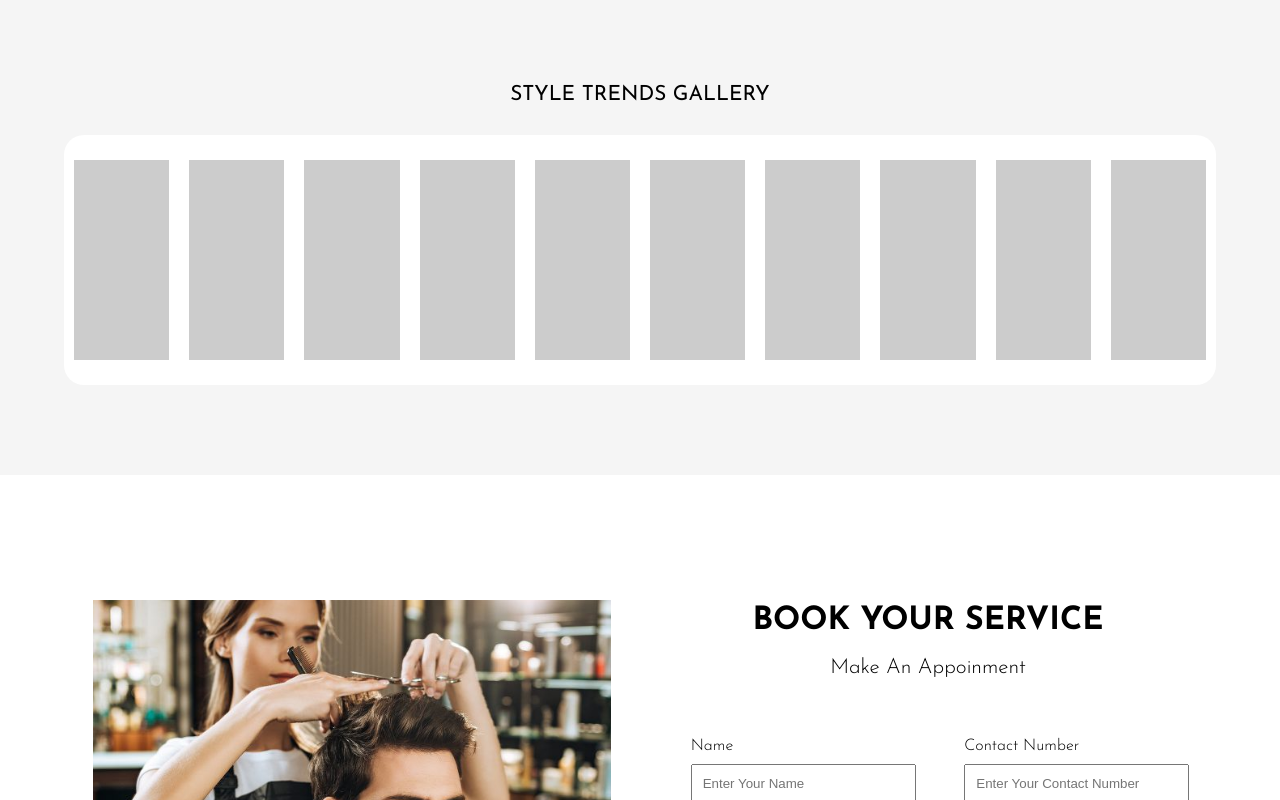
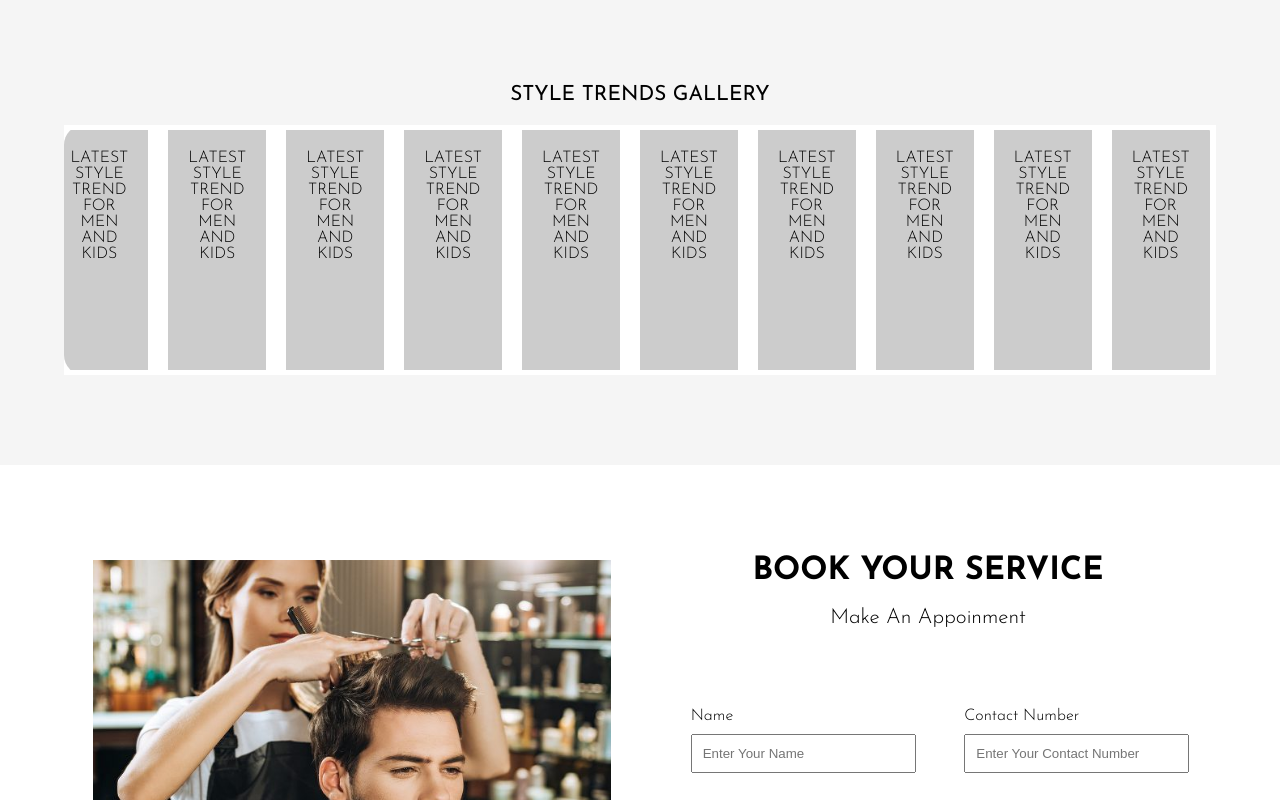
Before and after one commit to Kennyabby/salon-mngt, a React (Create React App) app: page / in a window 1280 px wide. Shown: the part 4020-4820 px from the top of the page. Built offline with nearby package versions, Linux system fonts and the light colour scheme.

Commit message:
working on appointment functionality

```diff
--- a/src/Components/LandingPage/LandingPage.css
+++ b/src/Components/LandingPage/LandingPage.css
@@ -1,3 +1,7 @@
+:root{
+    --close: block;
+}
+
 .headercover{
     padding-top: 30px;
     width: 100%;
@@ -321,22 +325,49 @@
     padding: 80px 0px;
     background: whitesmoke;
 }
-.gallerycover{
-    display: inline-flex;
-    width: 90%;
+.galleryfirstcover{
+    display: flex;
     background: white;
+    width: 90vw;
+    /* padding: 10px; */
     height: 250px;
     margin: 10px auto;
+    /* border-radius: 20px; */
+    overflow-x: auto;
+    /* white-space: wrap; */
+    /* flex-direction: row; */
+    &::-webkit-scrollbar {
+        display: none;
+      }
+}
+.gallerycover{
+    /* flex: 0 0 auto; */
+    display: flex;
+    background: white;
+    width: 10000px;
+    /* padding: 10px; */
+    height: 250px;
+    margin: auto;
     border-radius: 20px;
-    overflow-x:auto;
+    overflow-x: auto;
     white-space: nowrap;
+    /* flex-direction: row; */
+    &::-webkit-scrollbar {
+        display: none;
+      }
 }
+
 .galleryimage{
-    flex-wrap: wrap;
-    width: 200px;
+    flex: 0 0 auto 0;
+    width:200px;
+    padding: 20px;
+    /* min-width: 200px; */
+    white-space: normal;
     height: 200px;
     background-color: rgba(0,0,0,0.2);
-    margin: 10px;
+    margin-left:auto;
+    margin-right: 20px;
+    /* float: left; */
 }
 
 .appointmentcover{
@@ -344,18 +375,52 @@
     background: white;
     padding: 50px 0px;
 }
+
 .appointment{
     display: grid;
     grid-template-columns: repeat(auto-fit, minmax(350px, 1fr));
     width: 90%;
     margin: auto;
 }
+
 .appointmentcontent{
     justify-content: center;
     width: 95%;
-    margin: 50px auto;
+    margin: 10px auto;
     text-align: center;
     padding: 10px;
+}
+
+.appointmentservices{
+    /* justify-content: left; */
+    display: flex;
+    width: fit-content;
+    margin: auto;
+    flex-wrap: wrap;
+}
+
+.selectedservice{
+    position: relative;
+    margin: 7px 10px;
+    background: rgb(245, 222, 179);
+    padding: 10px;
+    font-weight: 350;
+}
+
+.cancelservice{
+    opacity: 0;
+    position: absolute;
+    top:-7px;
+    right: -7px;
+    color: wheat;
+    transition: opacity .5s ease-out;
+    transition-delay: .2s;
+    background: rgba(0,0,0,0.6);
+    cursor: pointer;
+}
+.selectedservice:hover .cancelservice{
+    opacity: 1;
+
 }
 .appointmentimgcover{
     width: 100%;
--- a/src/Components/LandingPage/LandingPage.js
+++ b/src/Components/LandingPage/LandingPage.js
@@ -1,7 +1,8 @@
 import './LandingPage.css'
 import hairstyle from '../../assets/headerpic.png'
 import aboutimg from '../../assets/aboutimg.jpg'
-import { FaLocationDot } from "react-icons/fa6";
+import { useState } from 'react';
+import { FaCross, FaLocationDot } from "react-icons/fa6";
 import { MdCall, MdEmail, MdSwitchAccessShortcut } from "react-icons/md";
 import { FaFacebookSquare, FaInstagram, FaYoutube } from "react-icons/fa";
 import { FaXTwitter } from "react-icons/fa6";
@@ -10,8 +11,17 @@ import staff1 from '../../assets/staff1.jpg'
 import staff2 from '../../assets/staff2.jpg'
 import staff3 from '../../assets/staff3.jpg'
 import appointement from '../../assets/appointementimg.jpg'
-import {motion, AnimatePresence} from 'framer-motion'
+import { motion } from 'framer-motion'
+import { RiCloseFill } from 'react-icons/ri';
+
 const LandingPage = ()=>{
+
+    const [selectedServices, setSelectedServices] = useState([])
+    const [services, setServices] = useState(["Classic Haircut", 'Beard Trim', 'Hair Color',
+    'Deluxe Hair Color', 'Hot Towel Shave', 'Face Facial', 'Buzz Haircut',
+    'Beard Trim Razor', 'Neck Trim', 'Kids Haircut', 'Mustache Trim',
+    'Hair Wash', 'Soon To Be Man', 'Body Massage', 'Brow Wax' ])
+
     const pricemenu = [
         {
             title: "Clasic Haircut",
@@ -89,6 +99,35 @@ const LandingPage = ()=>{
             remark: "Eyebrow wash, trim and tidy up"
         },
     ]
+
+    const addService = (e) => {
+        const selectedValue = e.target.value
+        if (selectedValue){
+            setSelectedServices((selectedServices)=>{
+                return [...selectedServices, selectedValue]
+            })
+
+            const filteredService = services.filter((service)=>{
+                return service!==selectedValue
+            })
+
+            setServices(filteredService)
+        }
+    }
+
+    const removeService = (e)=>{
+        const removedService = e.target.getAttribute('name')
+        setServices((services)=>{
+            return [...services, removedService]
+        })
+
+        const filteredService = selectedServices.filter((service)=>{
+            return service!==removedService
+        })
+
+        setSelectedServices(filteredService)
+    }
+
     return(
         <>
             <header className='headercover' id='home'>
@@ -267,12 +306,14 @@ const LandingPage = ()=>{
                 <div className='imagegallerycover'  id='gallery'>
                     <div className='imagegallery'>
                         <div className='sectionmiddle sectionstyle'>STYLE TRENDS GALLERY</div>
-                        <div className='gallerycover'>
-                            {["","","","","","","","","",""].map((image, id)=>{
-                                return (
-                                    <div className='galleryimage' key={id}></div>
-                                )
-                            })}
+                        <div className='galleryfirstcover'>
+                            <div className='gallerycover'>
+                                {["","","","","","","","","",""].map((image, id)=>{
+                                    return (
+                                        <div className='galleryimage' key={id}>LATEST STYLE TREND FOR MEN AND KIDS</div>
+                                    )
+                                })}
+                            </div>
                         </div>
                     </div>
                 </div>
@@ -285,6 +326,24 @@ const LandingPage = ()=>{
                         <div className='appointmentcontent'>
                             <div className='sectiontitle'>BOOK YOUR SERVICE</div>
                             <div className='sectionmiddle'>Make An Appoinment</div>
+                            <div className='appointmentservices'>
+                                {selectedServices.length ? selectedServices.map((service, id)=>{
+                                    return (
+                                        <div key={id} name={service} className='selectedservice'>
+                                            {service}
+                                            <div
+                                                name={service}
+                                                onClick={removeService}
+                                                >
+                                                <RiCloseFill
+                                                    className='cancelservice'
+                                                    name={service}
+                                                />
+                                            </div>
+                                        </div>
+                                    )
+                                }) : null}
+                            </div>
                             <div className='appointmentform'>
                                 <div className='inpcover'>
                                     <div className='inplabel' for='name'>Name</div>
@@ -320,12 +379,19 @@ const LandingPage = ()=>{
                                         name='contactnumber'
                                         className='inp'
                                         placeholder='Select Services'
+                                        onChange={addService}
                                     >
                                         <option value=''>Select Services</option>
-                                        <option value='haircut'>Hair Cut</option>
-                                        <option value='shaving'>Shaving</option>
-                                        <option value='trimming'>Trimming</option>
-                                        <option value='Massage'>Massage</option>
+                                        {
+                                            services.filter((service)=>{return service!==null}).map((service, id)=>{
+                                                console.log(service)
+                                                return(
+                                                    <option key={id} value={service}>
+                                                        {service}
+                                                    </option>
+                                                )
+                                            })
+                                        }
                                     </select>
                                 </div>
                                 <div className='inpcover'>
```
